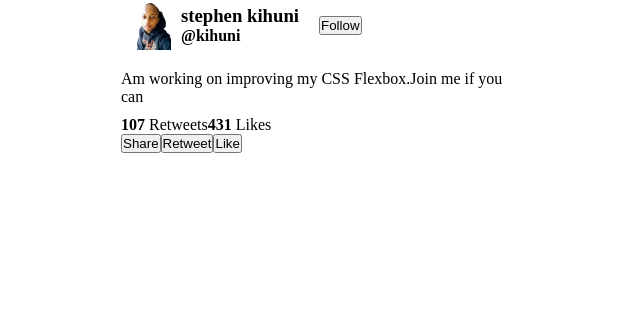
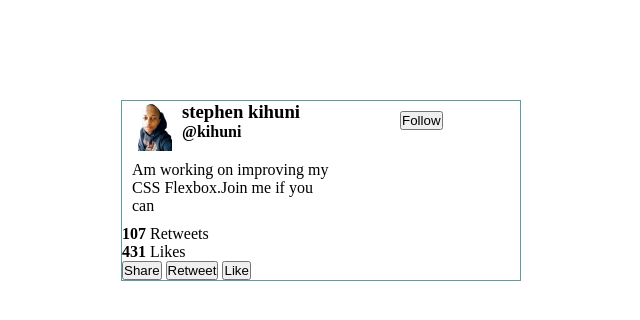
Before and after one commit to kihuni/Flex-box-twitter-profile, a plain HTML site: page index.html in a window 1280 px wide. Shown: the whole page, without its empty margins (319-959 px from the left). Drawn offline with Linux system fonts and the light colour scheme.

Commit message:
css modified

```diff
--- a/style.css
+++ b/style.css
@@ -3,9 +3,12 @@
   margin: 0;
   box-sizing: border-box;
 }
-.container{
+
+.container {
   margin: auto;
   width: 400px;
+  margin-top: 100px;
+  border: cadetblue 1px solid;
 }
 
 img {
@@ -13,22 +16,22 @@ img {
   height: 50px;
   margin-right: 10px;
 }
-  .main p{
-  margin-bottom: 10px;
-  margin-top: 20px;
 
+.header{
+  display: flex;
+}
+.profile{
+  display: flex;
+  flex-direction: column;
 }
 .follow-btn{
-    margin-left: 20px;;
+  margin-left: 100px;
+  margin-top: 10px;
 }
-  .header{
-    display: flex;
-   align-items: center;
+
+p{
+  margin-top: 10px;
+  margin-bottom: 10px;
+  width: 200px;
+  margin-left: 10px;
 }
- .updates{
-   display: flex;
-
-  }
- .buttons{
-   display: flex;
- }
```
Lines whose indentation alone changed are shown as unchanged.
